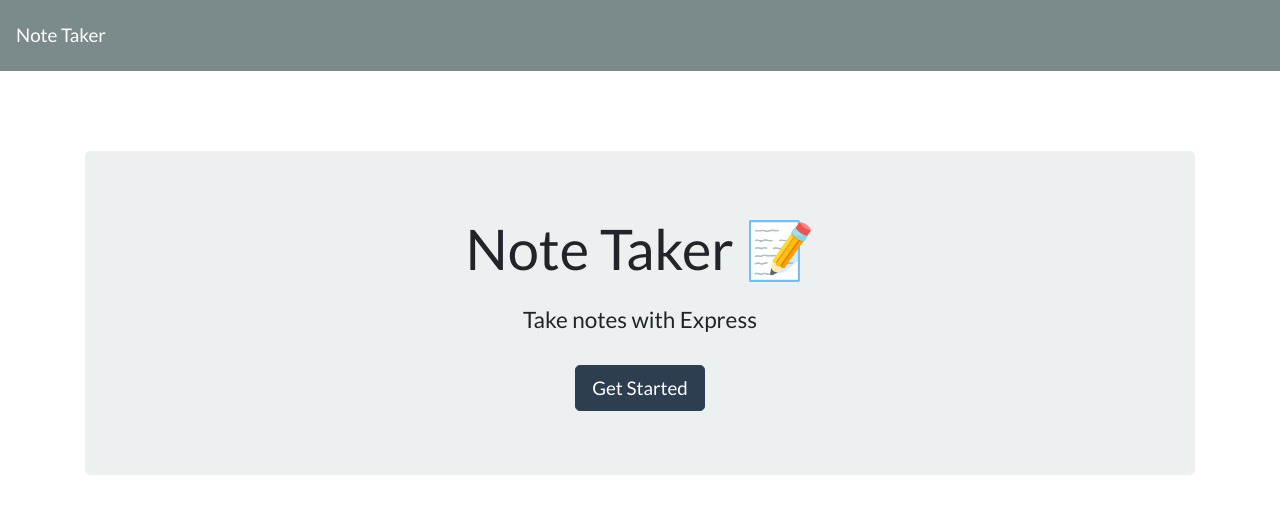
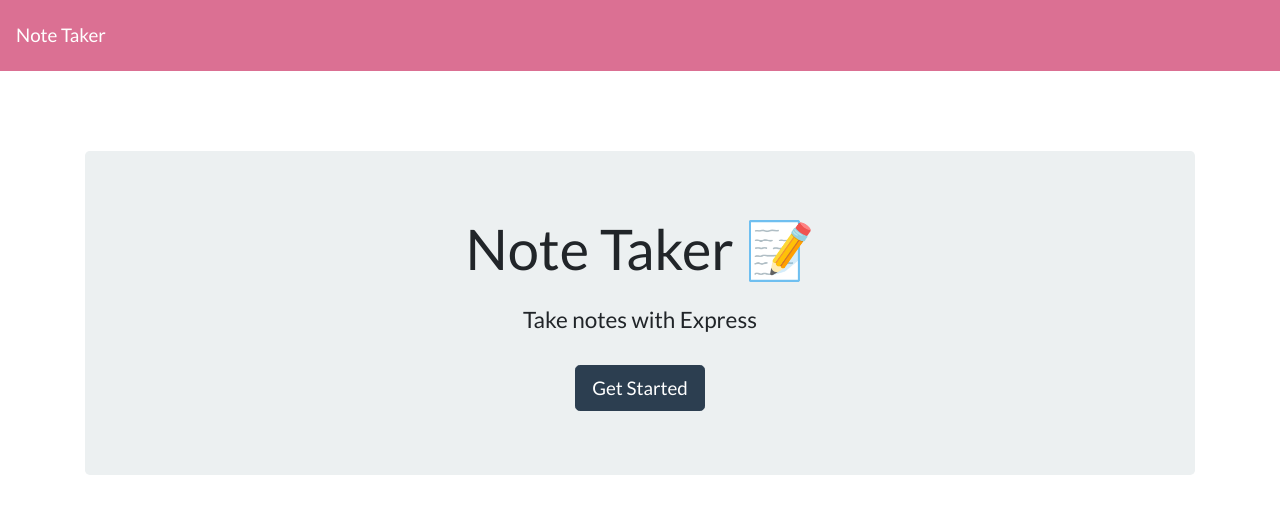
Before and after one commit to jessnyj/note-taker, a website: page public/index.html in a window 1280 px wide. Drawn offline with nearby package versions, Linux system fonts and the light colour scheme; no server answers.

Commit message:
changed navbar color

```diff
--- a/public/index.html
+++ b/public/index.html
@@ -11,7 +11,7 @@
 </head>
 
 <body>
-  <nav class="navbar navbar-dark bg-dark">
+  <nav class="navbar navbar-dark" style="background-color:palevioletred;">
     <a class="navbar-brand" href="/">Note Taker
     </a>
   </nav>
```
Also changed, not shown: public/notes.html (+1 -1 lines).
